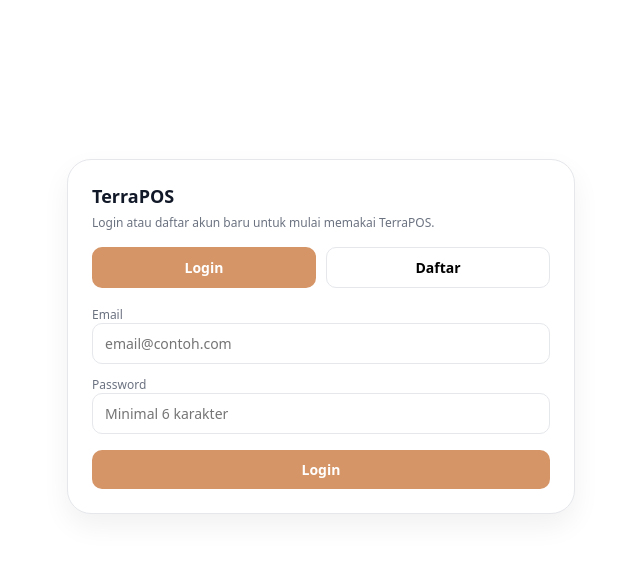
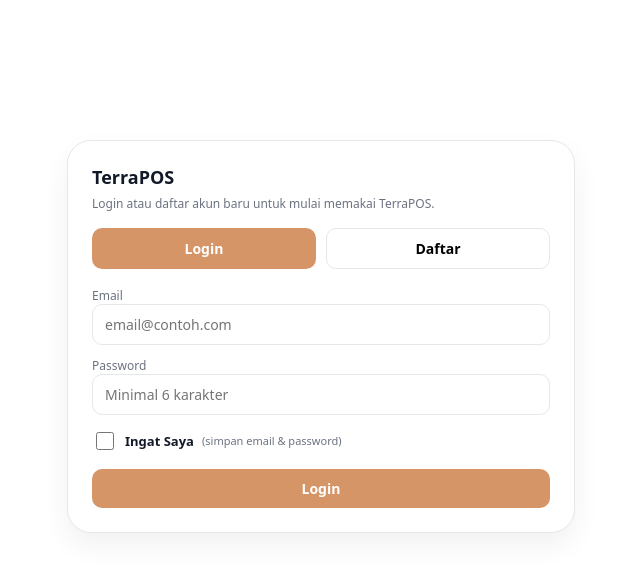
Before and after one commit to forwarungberselera/terrapos, a Next.js app in the folder web/: page /login in a window 1280 px wide. Shown: the top 572 px of the page, without its empty margins (319-959 px from the left). Built offline with nearby package versions, Linux system fonts and the light colour scheme; no server answers.

Commit message:
feat: tambah fitur Ingat Saya (simpan password) di halaman login

```diff
--- a/web/src/app/login/page.tsx
+++ b/web/src/app/login/page.tsx
@@ -1,6 +1,6 @@
 "use client";
 
-import React, { useState } from "react";
+import React, { useEffect, useState } from "react";
 import { useRouter } from "next/navigation";
 import {
   createUserWithEmailAndPassword,
@@ -10,6 +10,12 @@
 import { doc, serverTimestamp, setDoc } from "firebase/firestore";
 import TerraPage from "@/components/TerraPage";
 import { auth, db } from "@/lib/firebase";
+import {
+  isRememberMeEnabled,
+  saveCredentials,
+  clearCredentials,
+  loadCredentials,
+} from "@/lib/saved-credentials";
 
 export default function LoginPage() {
   const r = useRouter();
@@ -18,9 +24,22 @@
   const [name, setName] = useState("");
   const [email, setEmail] = useState("");
   const [password, setPassword] = useState("");
+  const [rememberMe, setRememberMe] = useState(false);
 
   const [loading, setLoading] = useState(false);
   const [err, setErr] = useState("");
+
+  // Auto-fill dari credentials tersimpan
+  useEffect(() => {
+    const saved = loadCredentials();
+    if (saved) {
+      setEmail(saved.email);
+      setPassword(saved.password);
+      setRememberMe(true);
+    } else {
+      setRememberMe(isRememberMeEnabled());
+    }
+  }, []);
 
   function mapFirebaseError(message: string) {
     const m = (message || "").toLowerCase();
@@ -45,6 +64,14 @@
       }
 
       await signInWithEmailAndPassword(auth, email.trim(), password);
+
+      // Simpan atau hapus credentials berdasarkan checkbox "Ingat Saya"
+      if (rememberMe) {
+        saveCredentials(email.trim(), password);
+      } else {
+        clearCredentials();
+      }
+
       r.push("/setup");
     } catch (e: any) {
       setErr(mapFirebaseError(e?.message || "Gagal login"));
@@ -174,6 +201,7 @@
               value={email}
               onChange={(e) => setEmail(e.target.value)}
               placeholder="email@contoh.com"
+              autoComplete="email"
             />
           </div>
 
@@ -185,8 +213,25 @@
               value={password}
               onChange={(e) => setPassword(e.target.value)}
               placeholder="Minimal 6 karakter"
+              autoComplete={mode === "login" ? "current-password" : "new-password"}
             />
           </div>
+
+          {mode === "login" && (
+            <label style={{ display: "flex", alignItems: "center", gap: 8, marginTop: 14, cursor: "pointer" }}>
+              <input
+                type="checkbox"
+                checked={rememberMe}
+                onChange={(e) => {
+                  setRememberMe(e.target.checked);
+                  if (!e.target.checked) clearCredentials();
+                }}
+                style={{ width: 18, height: 18, accentColor: "var(--brand)", cursor: "pointer" }}
+              />
+              <span style={{ fontSize: 13, fontWeight: 600 }}>Ingat Saya</span>
+              <span style={{ fontSize: 11, color: "var(--muted)" }}>(simpan email & password)</span>
+            </label>
+          )}
 
           {err && (
             <div style={{ marginTop: 12, color: "var(--danger)", fontWeight: 800 }}>
--- /dev/null
+++ b/web/src/lib/saved-credentials.ts
@@ -0,0 +1,105 @@
+/**
+ * Saved Credentials - "Ingat Saya" feature
+ *
+ * Menyimpan email & password di localStorage supaya auto-fill saat login ulang.
+ * Password di-obfuscate (base64 + XOR) agar tidak plain-text di localStorage.
+ *
+ * ⚠️ CATATAN KEAMANAN:
+ * - Ini BUKAN enkripsi kuat. Hanya obfuscation supaya tidak langsung terbaca.
+ * - Cocok untuk APK / device pribadi (seperti Majoo, iReap, dll).
+ * - Di browser shared/publik, user sebaiknya tidak centang "Ingat Saya".
+ */
+
+const STORAGE_KEY_EMAIL = "terrapos_saved_email";
+const STORAGE_KEY_PASS = "terrapos_saved_pass";
+const STORAGE_KEY_REMEMBER = "terrapos_remember_me";
+const XOR_KEY = "TerraPOS2024!"; // obfuscation key
+
+/**
+ * Simple XOR obfuscation (bukan enkripsi, hanya supaya tidak plain-text)
+ */
+function xorObfuscate(text: string, key: string): string {
+  let result = "";
+  for (let i = 0; i < text.length; i++) {
+    result += String.fromCharCode(
+      text.charCodeAt(i) ^ key.charCodeAt(i % key.length)
+    );
+  }
+  return result;
+}
+
+/**
+ * Encode password sebelum simpan
+ */
+function encodePassword(password: string): string {
+  const obfuscated = xorObfuscate(password, XOR_KEY);
+  // Base64 encode
+  if (typeof btoa !== "undefined") {
+    return btoa(unescape(encodeURIComponent(obfuscated)));
+  }
+  return Buffer.from(obfuscated, "utf-8").toString("base64");
+}
+
+/**
+ * Decode password saat load
+ */
+function decodePassword(encoded: string): string {
+  let obfuscated: string;
+  if (typeof atob !== "undefined") {
+    obfuscated = decodeURIComponent(escape(atob(encoded)));
+  } else {
+    obfuscated = Buffer.from(encoded, "base64").toString("utf-8");
+  }
+  return xorObfuscate(obfuscated, XOR_KEY); // XOR lagi = balik ke aslinya
+}
+
+/**
+ * Cek apakah "Ingat Saya" aktif
+ */
+export function isRememberMeEnabled(): boolean {
+  if (typeof localStorage === "undefined") return false;
+  return localStorage.getItem(STORAGE_KEY_REMEMBER) === "1";
+}
+
+/**
+ * Simpan credentials (dipanggil setelah login berhasil)
+ */
+export function saveCredentials(email: string, password: string): void {
+  if (typeof localStorage === "undefined") return;
+  localStorage.setItem(STORAGE_KEY_REMEMBER, "1");
+  localStorage.setItem(STORAGE_KEY_EMAIL, email.trim());
+  localStorage.setItem(STORAGE_KEY_PASS, encodePassword(password));
+}
+
+/**
+ * Load credentials yang tersimpan
+ * Return null jika tidak ada / "Ingat Saya" tidak aktif
+ */
+export function loadCredentials(): { email: string; password: string } | null {
+  if (typeof localStorage === "undefined") return null;
+  if (localStorage.getItem(STORAGE_KEY_REMEMBER) !== "1") return null;
+
+  const email = localStorage.getItem(STORAGE_KEY_EMAIL);
+  const encodedPass = localStorage.getItem(STORAGE_KEY_PASS);
+
+  if (!email || !encodedPass) return null;
+
+  try {
+    const password = decodePassword(encodedPass);
+    return { email, password };
+  } catch {
+    // Jika decode gagal, hapus data corrupt
+    clearCredentials();
+    return null;
+  }
+}
+
+/**
+ * Hapus semua credentials tersimpan
+ */
+export function clearCredentials(): void {
+  if (typeof localStorage === "undefined") return;
+  localStorage.removeItem(STORAGE_KEY_REMEMBER);
+  localStorage.removeItem(STORAGE_KEY_EMAIL);
+  localStorage.removeItem(STORAGE_KEY_PASS);
+}
```
